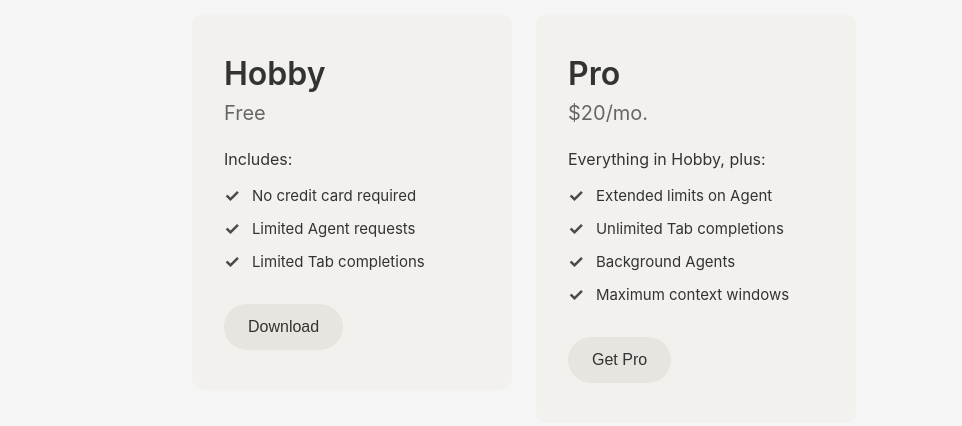
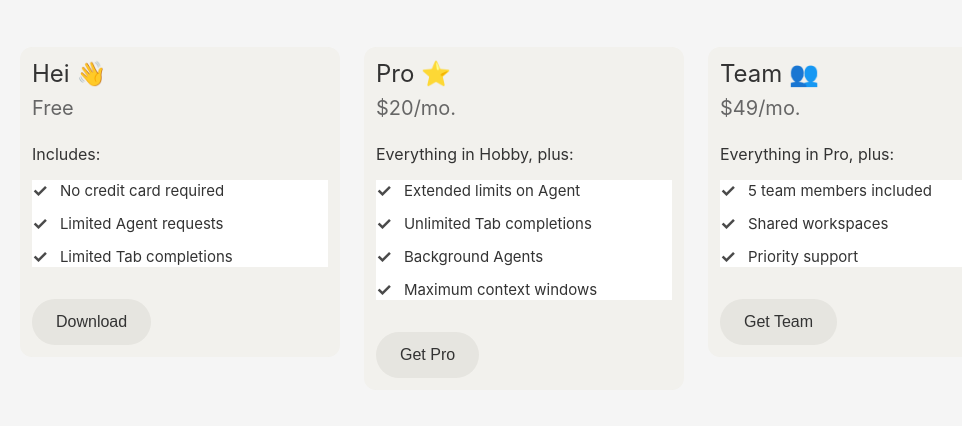
Before and after one commit to kosogkaos/May-Week-1-HTML-CSS, a plain HTML site: page index.html in a window 1280 px wide. Shown: the part 182-608 px from the top of the page, without its empty margins (116-1078 px from the left). Drawn offline with Linux system fonts and the light colour scheme.

Commit message:
Updated card styles
Added new business plan and card styles

```diff
--- a/index.html
+++ b/index.html
@@ -9,7 +9,7 @@
 <body>
     <div class="cards-container">
         <div class="card">
-            <h1 class="card-title">Hobby</h1>
+            <h1 class="card-title">Hei 👋</h1>
             <p class="card-price">Free</p>
             <div class="card-content">
                 <p class="includes-text">Includes:</p>
@@ -31,7 +31,7 @@
             <button class="download-button">Download</button>
         </div>
         <div class="card">
-            <h1 class="card-title">Pro</h1>
+            <h1 class="card-title">Pro ⭐</h1>
             <p class="card-price">$20/mo.</p>
             <div class="card-content">
                 <p class="includes-text">Everything in Hobby, plus:</p>
@@ -56,6 +56,28 @@
             </div>
             <button class="download-button">Get Pro</button>
         </div>
+        <div class="card">
+            <h1 class="card-title">Team 👥</h1>
+            <p class="card-price">$49/mo.</p>
+            <div class="card-content">
+                <p class="includes-text">Everything in Pro, plus:</p>
+                <ul class="features-list">
+                    <li>
+                        <span class="checkmark">✓</span>
+                        5 team members included
+                    </li>
+                    <li>
+                        <span class="checkmark">✓</span>
+                        Shared workspaces
+                    </li>
+                    <li>
+                        <span class="checkmark">✓</span>
+                        Priority support
+                    </li>
+                </ul>
+            </div>
+            <button class="download-button">Get Team</button>
+        </div>
     </div>
 </body>
 </html>
--- a/styles.css
+++ b/styles.css
@@ -26,14 +26,14 @@
 .card {
     background-color: #f2f1ed;
     border-radius: 12px;
-    padding: 40px 32px;
+    padding: 12px;
     width: 320px;
     flex-shrink: 0;
 }
 
 .card-title {
-    font-size: 32px;
-    font-weight: 600;
+    font-size: 24px;
+    font-weight: 400;
     color: #333;
     margin-bottom: 8px;
 }
@@ -57,6 +57,7 @@
 .features-list {
     list-style: none;
     padding: 0;
+    background-color: #FFF;
 }
 
 .features-list li {
```
